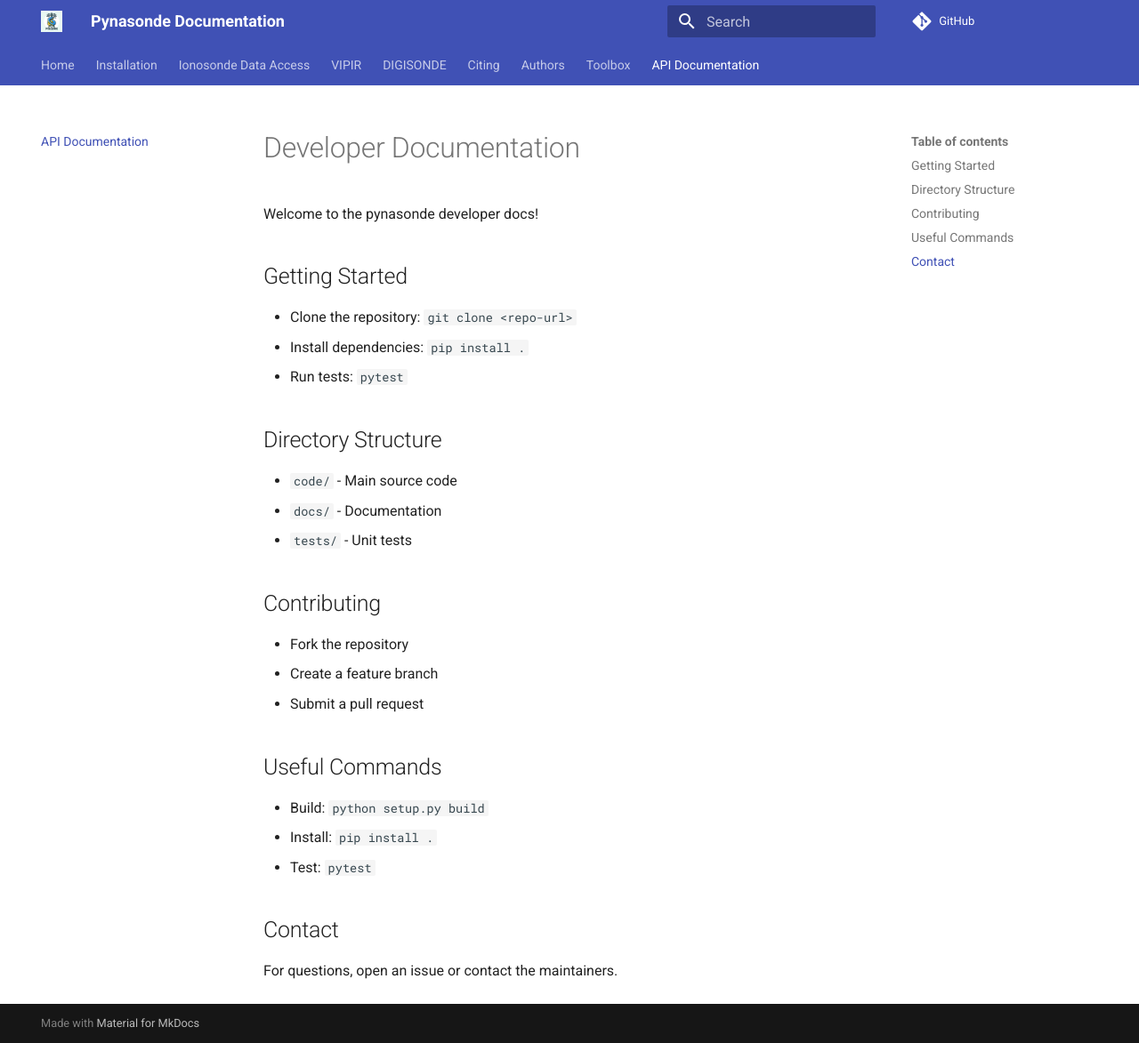
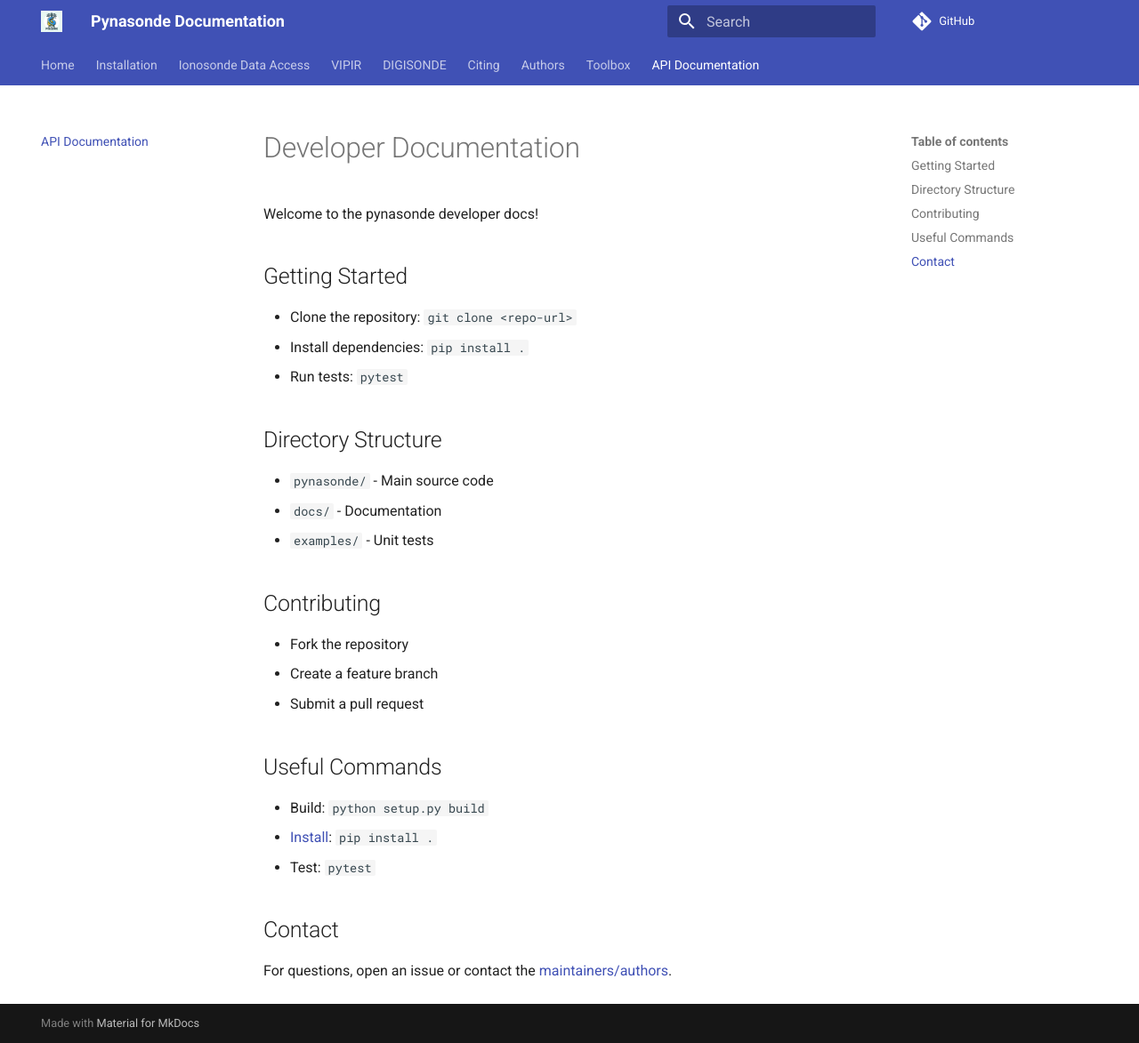
Before and after one commit to shibaji7/pynasonde, an MkDocs documentation site: the page built from docs/dev/index.md, in a window 1280 px wide and 1173 px high. Shown: the whole window at 89% size. Built offline with MkDocs 1.6.1 and Material for MkDocs 9.7.7, drawn with Linux system fonts in a browser that asks for light colours; comment, search, counter and statistics services are not loaded.

Commit message:
Updated documentations

```diff
--- a/docs/dev/index.md
+++ b/docs/dev/index.md
@@ -8,9 +8,9 @@ Welcome to the pynasonde developer docs!
 - Run tests: `pytest`
 
 ## Directory Structure
-- `code/` - Main source code
+- `pynasonde/` - Main source code
 - `docs/` - Documentation
-- `tests/` - Unit tests
+- `examples/` - Unit tests
 
 ## Contributing
 - Fork the repository
@@ -19,8 +19,8 @@ Welcome to the pynasonde developer docs!
 
 ## Useful Commands
 - Build: `python setup.py build`
-- Install: `pip install .`
+- [Install](../user/install.md): `pip install .`
 - Test: `pytest`
 
 ## Contact
-For questions, open an issue or contact the maintainers.
+For questions, open an issue or contact the [maintainers/authors](../user/authors.md).
```
Also changed, not shown: docs/dev/.pages.
